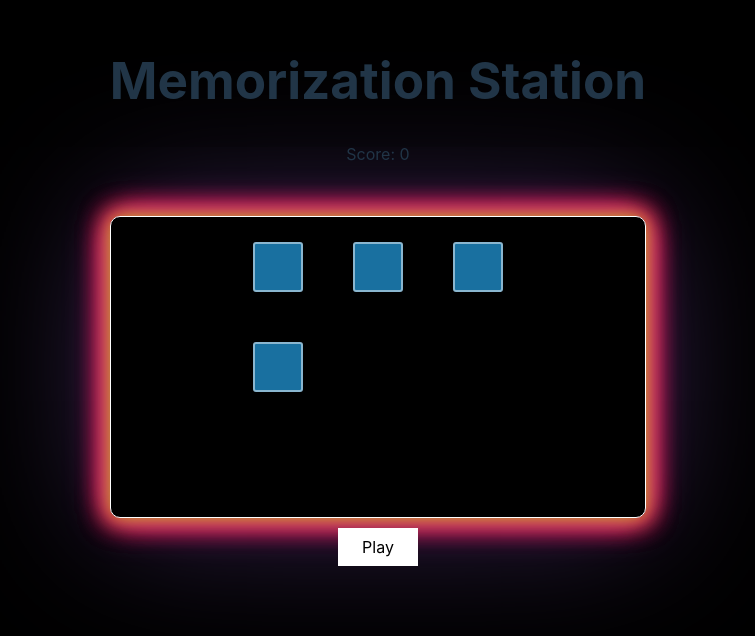
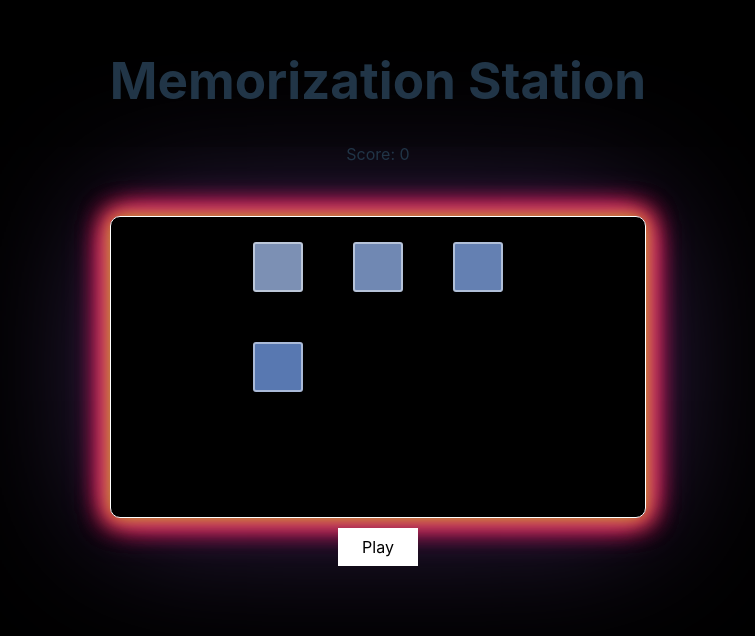
Before and after one commit to TAB-Games/ReactMemoryGame, a React (Vite) app: page / in a window 1280 px wide. Shown: the part 108-744 px from the top of the page, without its empty margins (262-1017 px from the left). Built offline with nearby package versions, Linux system fonts and the light colour scheme.

Commit message:
tile gradient working

```diff
--- a/src/App.css
+++ b/src/App.css
@@ -93,17 +93,17 @@ body {
   cursor: pointer;
   margin: auto;
   border-radius: 3px;
-  background-color: #25a6ecad;
+  /* background-color: #25a6ecad; */
   /* animation: tile-pulse 2s ease-in-out infinite alternate; */
 }
-.tile flashing {
-  background-color: rgba(0, 255, 255, 0.692);
+.tile-flashing {
   height: 3.125rem;
   width: 3.125rem;
-  border: 1px solid rgba(3, 198, 0, 0.842);
+  border: 2px solid rgba(255, 255, 255, 0.489);
   cursor: pointer;
   margin: auto;
-  border-radius: 300px;
+  border-radius: 3px;
+  background-color: #e4151597;
 }
 
 .tile:active {
--- a/src/App.jsx
+++ b/src/App.jsx
@@ -4,10 +4,7 @@ import GameBoard from "./components/GameBoard";
 import { PlayBtn } from "./components/PlayBtn";
 import Score from "./components/Score";
 import { generateRandomSequence } from "./utils/utils";
-import {
-  CurrentSequenceProvider,
-  useCurrentSequence,
-} from "./components/CurrentSequenceContext";
+
 import { GameProvider } from "./components/GameProvider";
 
 function App() {
--- a/src/components/GameBoard.jsx
+++ b/src/components/GameBoard.jsx
@@ -4,18 +4,24 @@ import { Tile } from "./Tile";
 import { generateRandomId } from "../utils/utils";
 import { useGame } from "./GameProvider";
 import { generateRandomSequence } from "../utils/utils";
+import Gradient from "../models/Gradient";
 
 function GameBoard() {
   const { numberOfTiles } = useGame();
   const [userInput, setUserInput] = useState([]); // keeps track of what user types
-  const [sequenceLength, setSequenceLength] = useState(2); // sequence starts at 2
-  const [numTiles, setNumTiles] = useState(4);
-  const [level, setLevel] = useState(0);
+  const { currentSequence } = useGame();
+  const [tileArr, setTileArr] = useState([]);
+  // const [gradient, setGradient] = useState(new Gradient());
+  let gradient = new Gradient();
 
   useEffect(() => {
-    // Logic to generate random flashing sequence for current level
-    // Update flashingTiles state accordingly
-  }, [level]);
+    createTiles();
+  }, [numberOfTiles]); // Regenerate tiles whenever numberOfTiles changes
+
+  useEffect(() => {
+    // Update the gradient colors on component mount
+    gradient.update();
+  }, [gradient]);
 
   const handleTileClick = (clickedIndex) => {
     // Logic to handle user input when clicking on a tile
@@ -23,16 +29,23 @@ function GameBoard() {
   };
 
   function createTiles() {
-    let tileArr = [];
+    let newTileArr = [];
     for (let i = 0; i < numberOfTiles; i++) {
       let id = generateRandomId();
 
-      tileArr.push(<Tile key={id} index={i} isFlashing={true} />);
+      let tileColor = {
+        backgroundColor: `rgba(${Math.abs(gradient.red.value)}, ${Math.abs(
+          gradient.blue.value
+        )}, ${Math.abs(gradient.green.value)}, 0.8)`,
+      };
+
+      newTileArr.push(<Tile key={id} index={i} tileColor={tileColor} />);
+      gradient.update();
     }
-    return tileArr;
+    setTileArr(newTileArr);
   }
 
-  return <div className="container">{createTiles()}</div>;
+  return <div className="container">{tileArr}</div>;
 }
 
 export default GameBoard;
--- a/src/components/Tile.jsx
+++ b/src/components/Tile.jsx
@@ -1,12 +1,17 @@
-export const Tile = (key, index, isFlashing) => {
+import React, { useEffect } from "react";
+
+export const Tile = ({ key, index, isFlashing, tileColor }) => {
   function handleTileClick() {
     // check if it is correct tile in array sequence
     // need to compare with global state ...redux toolkit ?
     return "eggs";
   }
-  isFlashing = false;
 
-  return (
-    <div key={key} className={`tile ${isFlashing ? "flashing" : ""}`}></div>
-  );
+  // useEffect(() => {
+  //   // Update the gradient colors on component mount
+  //   gradient.update();
+  // }, [gradient]);
+
+  console.log(tileColor);
+  return <div key={key} className="tile" style={tileColor}></div>;
 };
--- /dev/null
+++ b/src/models/Color.jsx
@@ -0,0 +1,31 @@
+class Color {
+  constructor(color, value, mod) {
+    this.color = color;
+    this.value = value;
+    this.mod = mod;
+    this.isIncrementing = false;
+  }
+
+  updateValue() {
+    if (this.value >= 230) {
+      this.isIncrementing = false;
+    } else if (this.value <= 0) {
+      this.isIncrementing = true;
+    }
+
+    if (this.isIncrementing) {
+      this.value += this.mod;
+    } else {
+      this.value -= this.mod;
+    }
+
+    // console.log(`${this.color}: ${this.value}`);
+  }
+
+  reset() {
+    this.color = value;
+    this.isIncrementing = false;
+  }
+}
+
+export default Color;
--- /dev/null
+++ b/src/models/Gradient.jsx
@@ -0,0 +1,16 @@
+import Color from "./Color";
+class Gradient {
+  constructor() {
+    this.red = new Color("red", 230, 15);
+    this.green = new Color("green", 230, 1);
+    this.blue = new Color("blue", 230, 10);
+  }
+
+  update() {
+    this.red.updateValue();
+    this.green.updateValue();
+    this.blue.updateValue();
+  }
+}
+
+export default Gradient;
```
